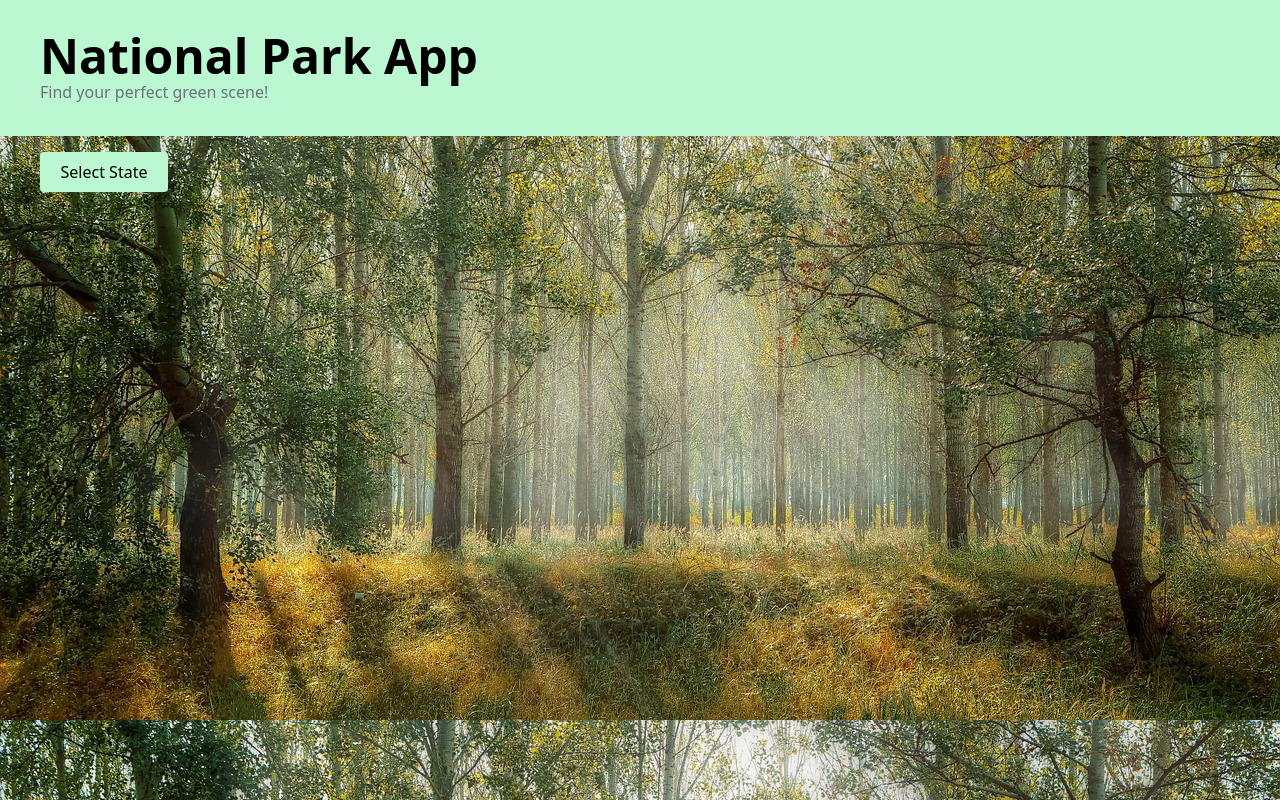
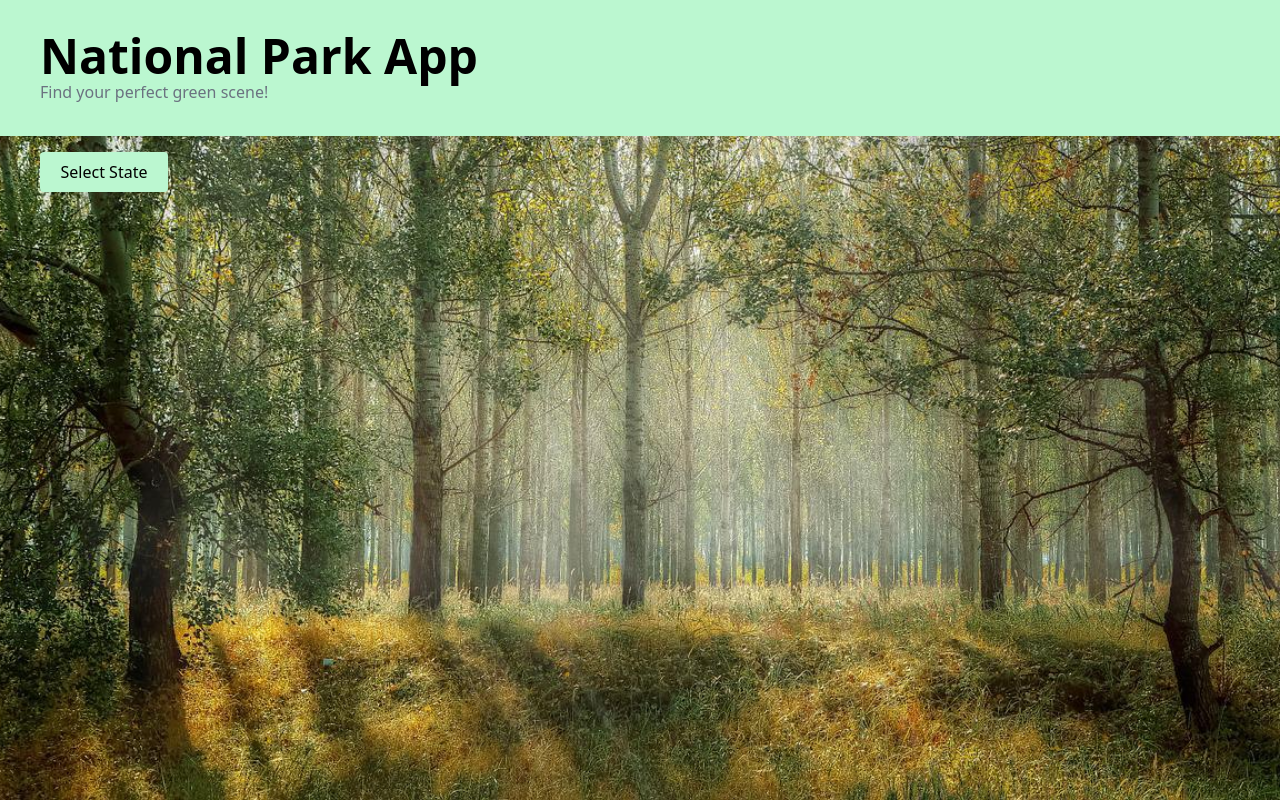
Before and after one commit to adryq/Dog-Park-App, a plain HTML site: page index.html in a window 1280 px wide. Drawn offline with nearby package versions, Linux system fonts and the light colour scheme.

Commit message:
css changes added

```diff
--- a/assets/css/style.css
+++ b/assets/css/style.css
@@ -2,9 +2,12 @@
 @tailwind components;
 @tailwind utilities;
 
+
+
 body {
-   background-image: url('../Images/forest.jpeg');
+    background: url('../Images/forest.jpeg') no-repeat center center fixed;
+  -webkit-background-size: cover;
+  -moz-background-size: cover;
+  -o-background-size: cover;
+  background-size: cover;
 }
-/* .list-group-item {
-    text-decoration-style:
-} */
--- a/index.html
+++ b/index.html
@@ -50,7 +50,7 @@
 
     <div
       id="park-temp"
-      class="bg-green-200 flex flex-col space-y-4 rounded ml-50 mt-4 text-center px-10"
+      class="bg-green-200/80 flex flex-col space-y-4 rounded ml-50 mt-4 text-center px-10"
     ></div>
   </section>
     <script src="./assets/js/script.js"></script>
```
